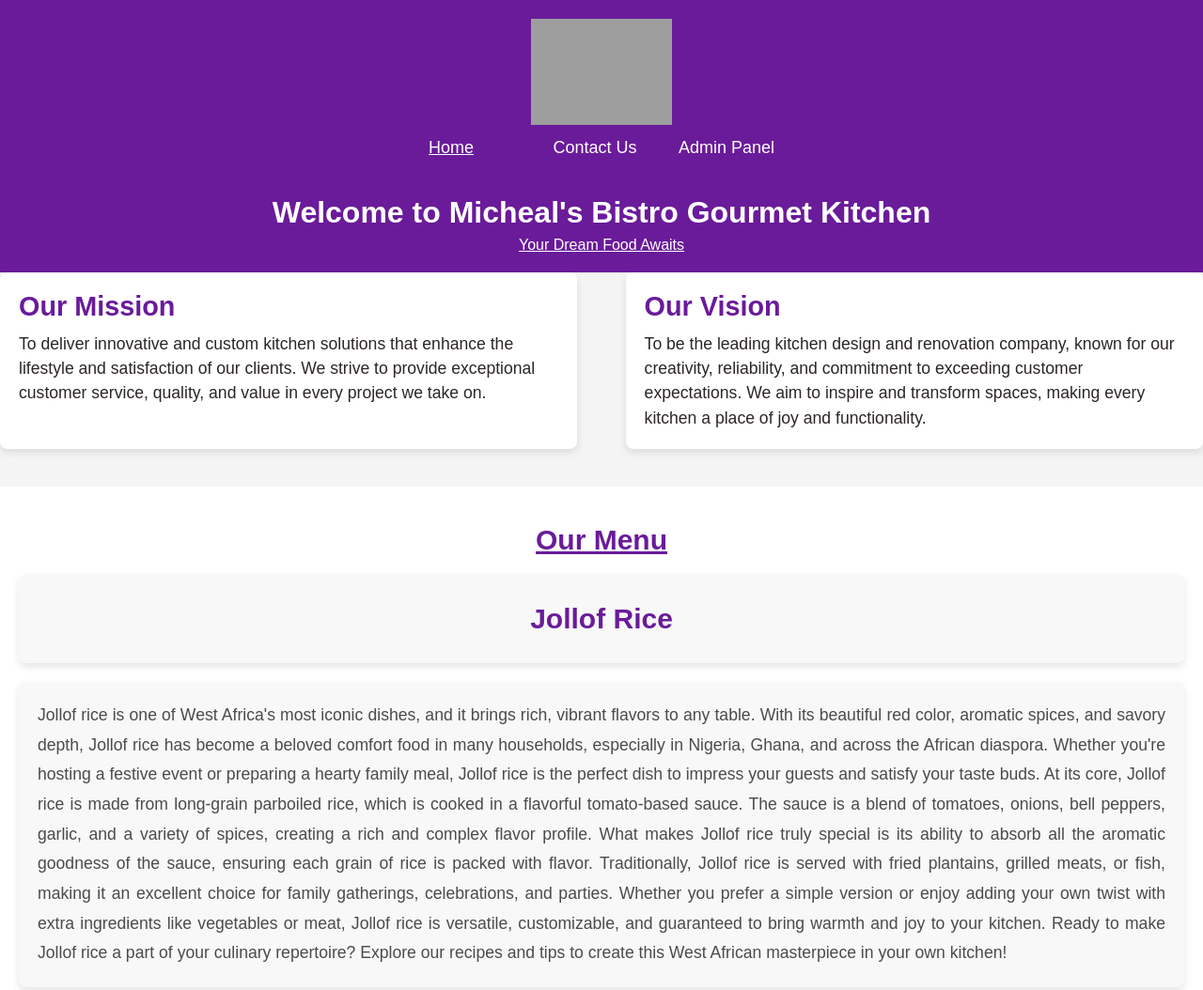
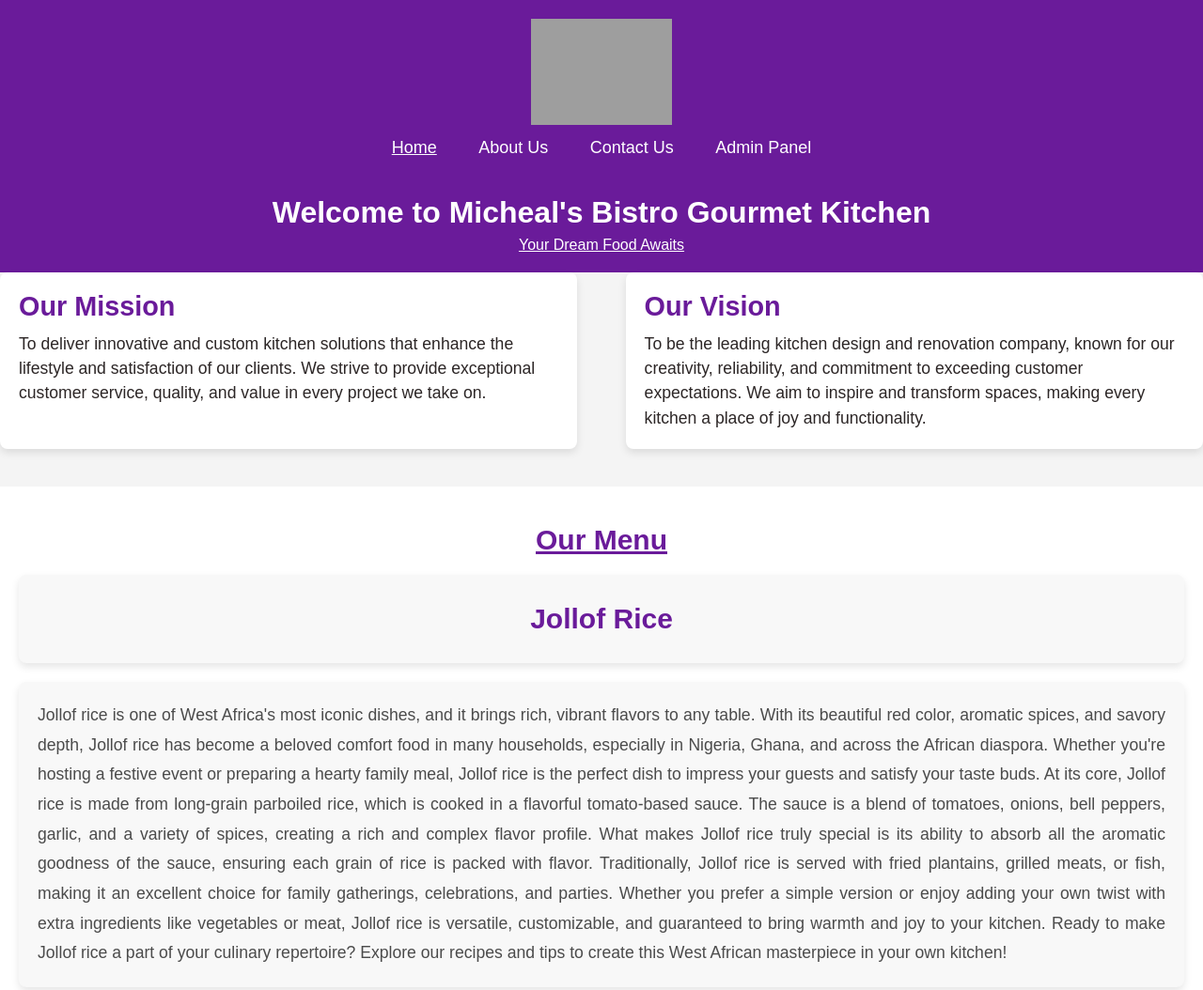
Before and after one commit to Being-Light/plp-presentation, a website: page Public/index.html in a window 1280 px wide. Shown: the top 1054 px of the page at 94% size. Drawn offline with Linux system fonts and the light colour scheme; grey boxes are pictures that could not be loaded.

Commit message:
Update index.html

```diff
--- a/Public/index.html
+++ b/Public/index.html
@@ -12,7 +12,7 @@
         <nav>
             <ul>
                 <li><a href="index.html"><u>Home</u></a></li>
-                <li><a href="about.html"><About Us</a></li>
+                <li><a href="about.html">About Us</a></li>
                 <li><a href="contact.html">Contact Us</a></li>
                 <li><a href="../admin/admin.html">Admin Panel</a></li> <!-- Link to Admin Panel -->
             </ul>
```
